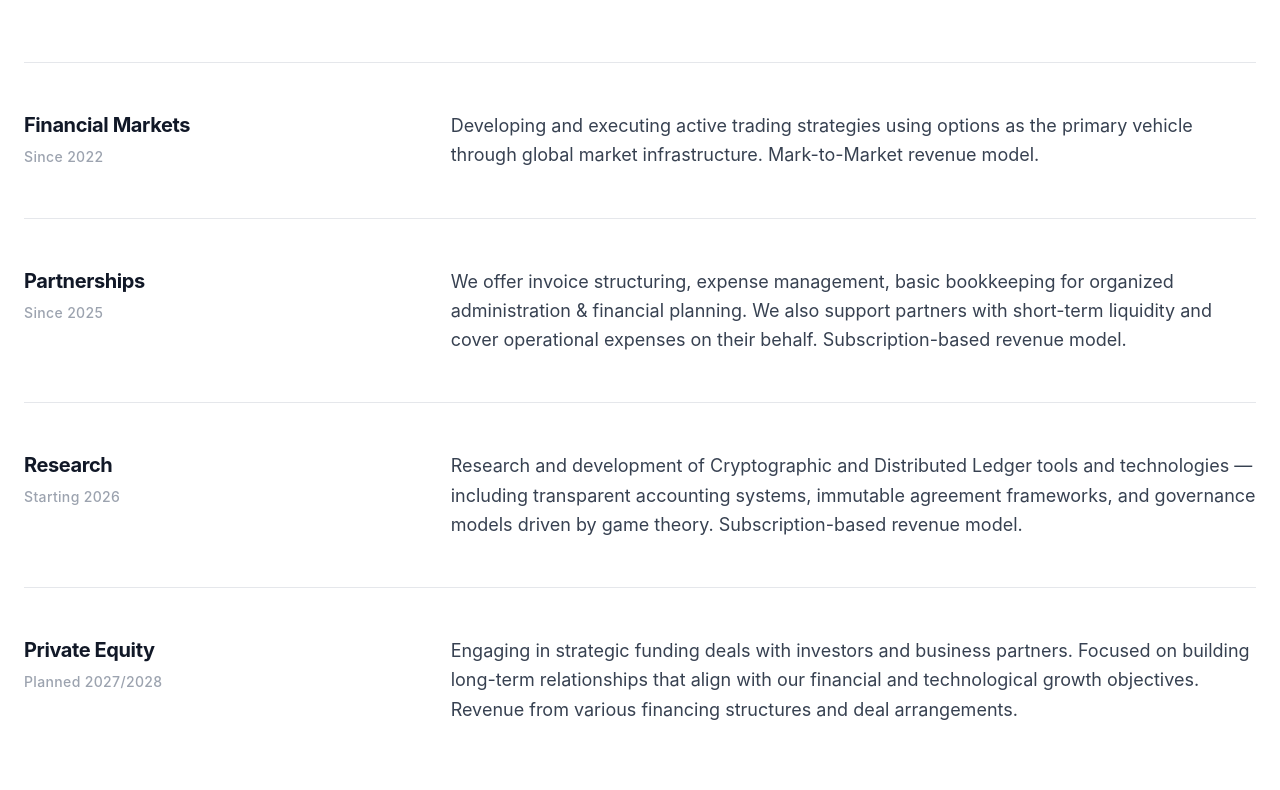
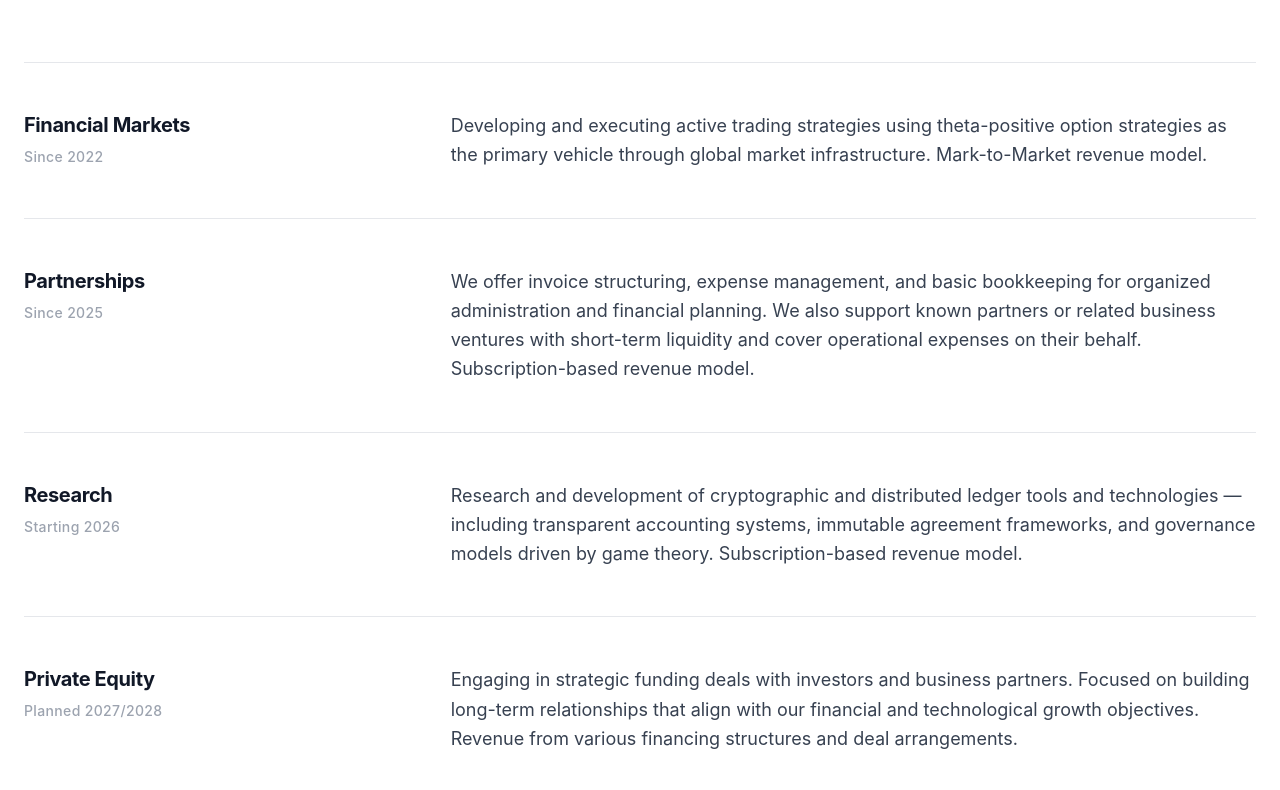
Before and after one commit to wrytes/3dotscapital-app, a Next.js app: page / in a window 1280 px wide. Shown: the part 2270-3060 px from the top of the page. Built offline with nearby package versions, Linux system fonts and the light colour scheme; no server answers.

Commit message:
feat: added classification to FAQ

```diff
--- a/components/FAQs.tsx
+++ b/components/FAQs.tsx
@@ -1,10 +1,15 @@
 const faqs = [
 	{
-		question: 'Does your company manage external capital?',
+		question:
+			'Why is the company classified as: 66199 Other activities auxiliary to financial services, except insurance and pension funding n.e.c?',
+		answer: 'Since profits from financial trading activities are the largest source of revenue in our annual report, we are classified as such. This may change in the future as other income streams grow.',
+	},
+	{
+		question: 'Does the company manage external capital?',
 		answer: 'No. All trading and investment activity is conducted with internal shareholder capital. We do not offer financial services or manage funds on behalf of third parties.',
 	},
 	{
-		question: 'What does your Partnerships area offer?',
+		question: 'What does the Partnerships area offer?',
 		answer: 'We offer invoice structuring, expense management, and basic bookkeeping and accounting for more organized financial planning. We also support known partners or related business ventures who need short-term liquidity — covering operational expenses on their behalf. ',
 	},
 	{
@@ -12,11 +17,11 @@ const faqs = [
 		answer: 'Wrytes is a software platform we are building for digital companies. It brings administration, accounting, invoicing, financial planning, and shareholder management into one place. It is currently in development.',
 	},
 	{
-		question: 'What does your business roadmap look like?',
+		question: 'What does the business roadmap look like?',
 		answer: 'Financial Markets has been our core since 2022. Partnerships launched in 2025. Research and development is starting in 2026. Private Equity is planned for 2027/2028. Each area builds on the cash flow and experience of the one before it.',
 	},
 	{
-		question: 'Are you open to investors or business partnerships?',
+		question: 'Is the company open to investors or business partnerships?',
 		answer: 'Yes. We seek collaboration with investors, creditors, and strategic partners who are aligned with our commitment to financial excellence and technological advancement.',
 	},
 ];
--- a/components/Protocols.tsx
+++ b/components/Protocols.tsx
@@ -3,19 +3,19 @@ const areas = [
 		name: 'Financial Markets',
 		since: 'Since 2022',
 		description:
-			'Developing and executing active trading strategies using options as the primary vehicle through global market infrastructure. Mark-to-Market revenue model.',
+			'Developing and executing active trading strategies using theta-positive option strategies as the primary vehicle through global market infrastructure. Mark-to-Market revenue model.',
 	},
 	{
 		name: 'Partnerships',
 		since: 'Since 2025',
 		description:
-			'We offer invoice structuring, expense management, basic bookkeeping for organized administration & financial planning. We also support partners with short-term liquidity and cover operational expenses on their behalf. Subscription-based revenue model.',
+			'We offer invoice structuring, expense management, and basic bookkeeping for organized administration and financial planning. We also support known partners or related business ventures with short-term liquidity and cover operational expenses on their behalf. Subscription-based revenue model.',
 	},
 	{
 		name: 'Research',
 		since: 'Starting 2026',
 		description:
-			'Research and development of Cryptographic and Distributed Ledger tools and technologies — including transparent accounting systems, immutable agreement frameworks, and governance models driven by game theory. Subscription-based revenue model.',
+			'Research and development of cryptographic and distributed ledger tools and technologies — including transparent accounting systems, immutable agreement frameworks, and governance models driven by game theory. Subscription-based revenue model.',
 	},
 	{
 		name: 'Private Equity',
```
